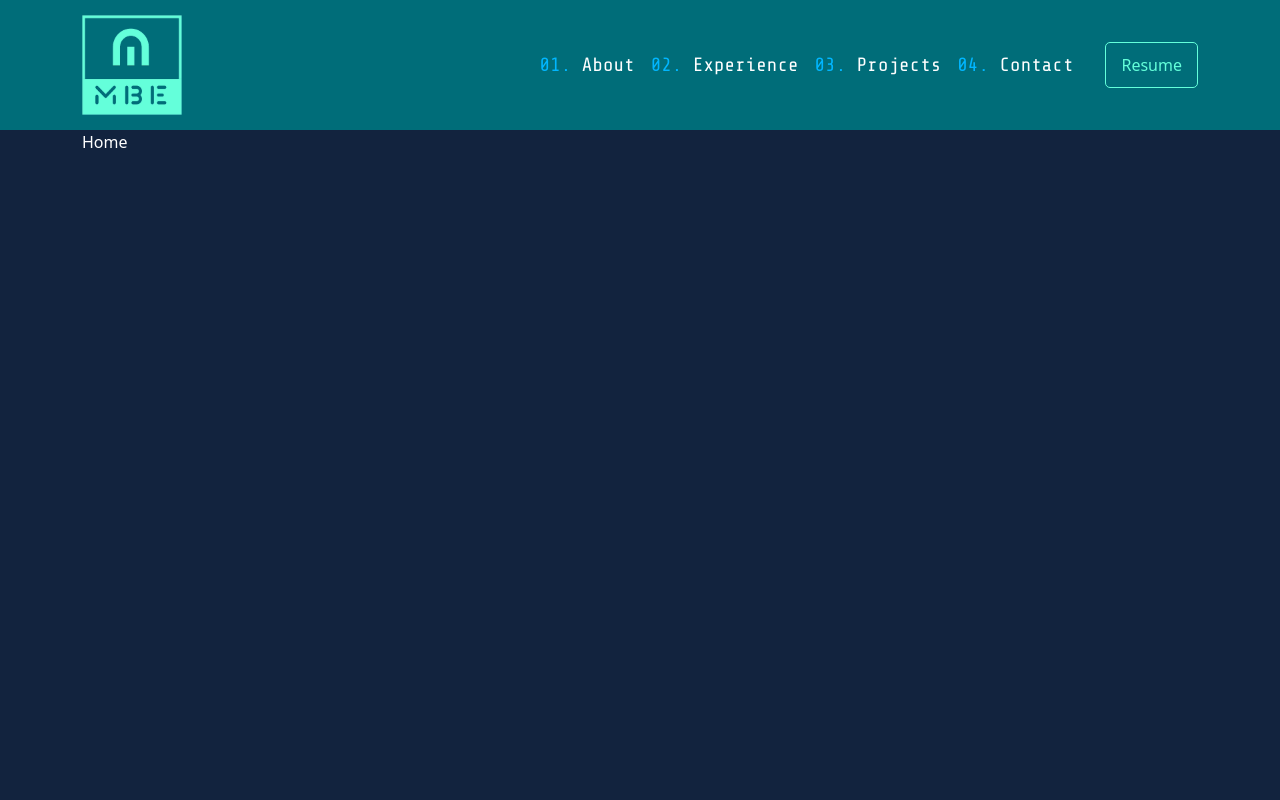
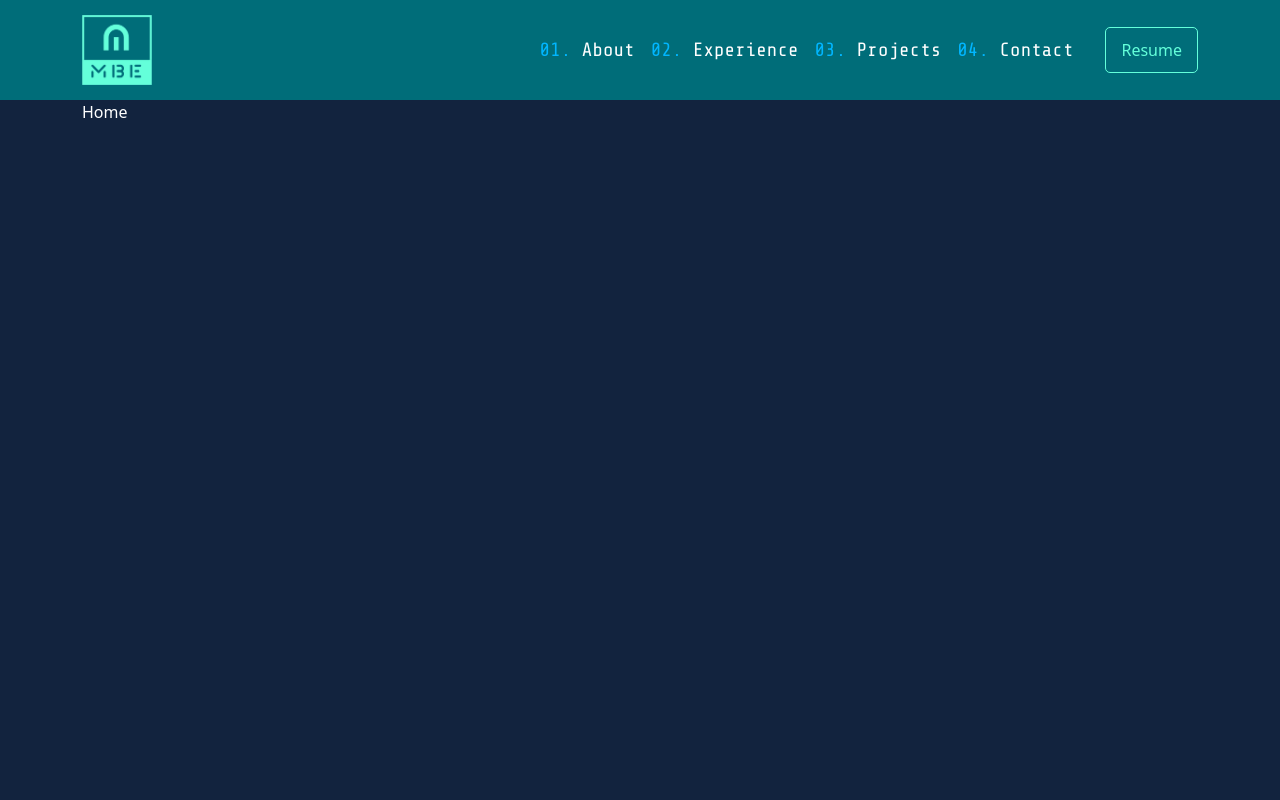
Before and after one commit to MarcEscatron07/marc-portfolio-nextjs, a Next.js app: page / in a window 1280 px wide. Shown: the top 800 px of the page. Built offline with nearby package versions, Linux system fonts and the light colour scheme.

Commit message:
resized logo

```diff
--- a/components/Header.tsx
+++ b/components/Header.tsx
@@ -23,7 +23,7 @@ function Header() {
         <nav className="navbar-header navbar navbar-expand-lg">
             <div className="container">
                 <Link className="navbar-brand" href="/" onClick={() => navLinkHandler('')}>
-                    <Image src="/images/nav-logo.png" height={100} width={100} alt="navbar-logo" />
+                    <Image src="/images/nav-logo.png" height={70} width={70} alt="navbar-logo" />
                 </Link>
                 <button className="navbar-toggler text-white" type="button" data-bs-toggle="collapse" data-bs-target="#navbarHeader" aria-controls="navbarHeader" aria-expanded="false" aria-label="Toggle navigation">
                     <span className="navbar-toggler-icon text-white"></span>
--- a/styles/globals.css
+++ b/styles/globals.css
@@ -29,7 +29,7 @@ a {
 }
 
 .navbar-header {
-  min-height: 130px;
+  min-height: 100px;
   width: 100%;
   position: fixed;
   display: flex;
@@ -65,11 +65,11 @@ a {
 .main-container {
   min-height: 100vh;
   color: #ffffff;
-  padding-top: 130px;
+  padding-top: 100px;
 }
 .main-container .page-section {
   min-height: 635px;
-  padding-top: 130px;
+  padding-top: 100px;
 }
 
 .navbar-footer {
--- a/styles/globals.scss
+++ b/styles/globals.scss
@@ -1,4 +1,4 @@
-$nav-height: 130px;
+$nav-height: 100px;
 $footer-height: 80px;
 
 $primary-theme: #12233e;
```
